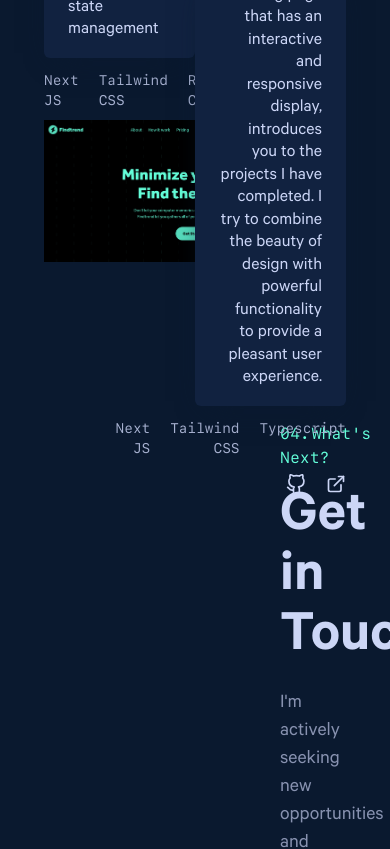
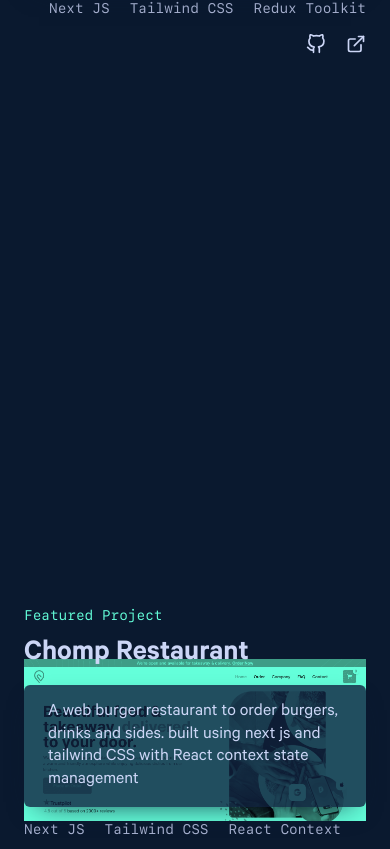
Before and after one commit to bwafi/syahroni-bawafi, a Next.js app: page / in a window 390 px wide. Shown: the part 2360-3209 px from the top of the page. Built offline with nearby package versions, Linux system fonts and the light colour scheme.

Commit message:
responsive contact

```diff
--- a/components/About.tsx
+++ b/components/About.tsx
@@ -1,5 +1,4 @@
 import Image from "next/image";
-import me from "../public/image/me.jpg";
 import React from "react";
 import Title from "./ui/Title";
 
--- a/components/Contact.tsx
+++ b/components/Contact.tsx
@@ -2,12 +2,14 @@ import React from "react";
 
 const Contact = () => {
   return (
-    <section className="w-full mx-auto my-40 text-center px-64">
-      <h3 className="text-green font-sfMono before:content-['04.'] before:mr-0.5">
+    <section className="w-full mx-auto my-40 text-center md:px-64">
+      <h3 className="text-sm md:text-base text-green font-sfMono before:content-['04.'] before:mr-0.5">
         What's Next?
       </h3>
-      <h1 className="text-6xl font-calibre font-semibold my-5">Get in Touch</h1>
-      <p className="font-calibre text-xl text-slate">
+      <h1 className="text-4xl lg:text-6xl font-calibre font-semibold my-5">
+        Get in Touch
+      </h1>
+      <p className="font-calibre text-lg sm:text-xl text-slate">
         I'm actively seeking new opportunities and my inbox is eagerly open. If
         you have any questions or would like to explore potential
         collaborations, I'd love to hear from you! Feel free to reach me, and
--- a/components/Featured.tsx
+++ b/components/Featured.tsx
@@ -19,16 +19,16 @@ const Featured = () => {
   const projects: projectItem[] = projectsData.projects;
   console.log(projects);
   return (
-    <section className="w-full my-10 mx-auto px-5 ">
+    <section className="w-full my-10 mx-auto md:px-5 ">
       <Title index="02.">Some Things I’ve Built</Title>
-      <ul className="flex flex-col gap-36 mt-10">
+      <ul className="flex  flex-col gap-36 mt-10">
         {projects.map((project, index) => (
           <li
             key={index}
-            className={`flex relative items-center w-full ${
+            className={`flex relative items-center h-[700px] w-full ${
               index % 2 === 0 ? "flex-row" : "flex-row-reverse"
             }`}>
-            <div className="max-w-3xl bg-green group z-20">
+            <div className="max-w-3xl absolute bg-green group md:z-19">
               <a
                 href={project.url}
                 target="_blank"
@@ -37,12 +37,12 @@ const Featured = () => {
                   src={project.image}
                   alt={project.name}
                   width={600}
-                  height={300}
+                  height={301}
                 />
               </a>
             </div>
             <div
-              className={`absolute w-6/12 ${
+              className={`absolute w-full md:w-6/12 ${
                 index % 2 === 0 ? "text-right right-0" : "text-left left-0"
               }`}>
               <h4 className="font-sfMono text-sm text-green mb-3">
@@ -56,7 +56,7 @@ const Featured = () => {
                   {project.name}
                 </a>
               </h1>
-              <div className="bg-light-navy rounded-md shadow-navy py-4 px-6 my-3 relative z-50">
+              <div className="bg-light-navy/80 md:bg-light-navy rounded-md shadow-navy py-4 px-6 my-3 relative z-50">
                 <ReactMarkdown
                   className="text-lg leading-tight"
                   components={{
```
